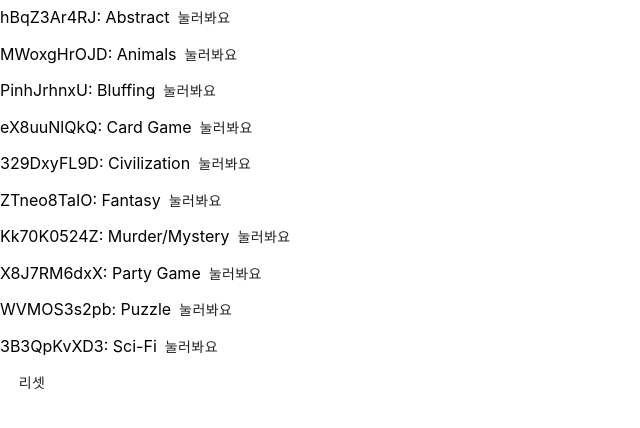
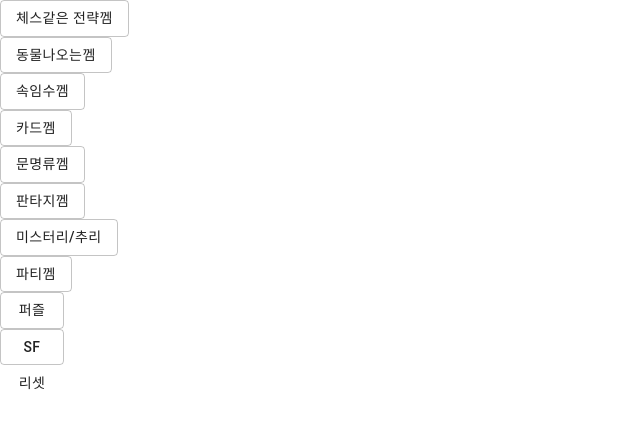
Before and after one commit to Seongnam-Citizen-Developers/scaling-journey, a React (Create React App) app in the folder boardgame/: page / in a window 1280 px wide. Shown: the top 428 px of the page, without its empty margins (0-640 px from the left). Built offline with nearby package versions, Linux system fonts and the light colour scheme.

Commit message:
basic UI work

```diff
--- a/boardgame/src/components/akinator/Category.tsx
+++ b/boardgame/src/components/akinator/Category.tsx
@@ -4,43 +4,43 @@ import Button from '@material-ui/core/Button';
 const categoryMappingTable: { [key: string]: {name: string; comment: string} } = {
    "hBqZ3Ar4RJ": {
      name: "Abstract",
-     comment: ""
+     comment: "체스같은 전략껨"
    },
    "MWoxgHrOJD": {
      name: "Animals",
-     comment: ""
+     comment: "동물나오는껨"
    },
    "PinhJrhnxU": {
      name: "Bluffing",
-     comment: ""
+     comment: "속임수껨"
    },
    "eX8uuNlQkQ": {
      name: "Card Game",
-     comment: ""
+     comment: "카드껨"
    },
    "329DxyFL9D": {
      name: "Civilization",
-     comment: ""
+     comment: "문명류껨"
    },
    "ZTneo8TaIO": {
      name: "Fantasy",
-     comment: ""
+     comment: "판타지껨"
    },
    "Kk70K0524Z": {
      name: "Murder/Mystery",
-     comment: ""
+     comment: "미스터리/추리"
    },
    "X8J7RM6dxX": {
      name: "Party Game",
-     comment: ""
+     comment: "파티껨"
    },
    "WVMOS3s2pb": {
      name: "Puzzle",
-     comment: ""
+     comment: "퍼즐"
    },
    "3B3QpKvXD3": {
      name: "Sci-Fi",
-     comment: ""
+     comment: "SF"
    },
 }
 
@@ -71,8 +71,8 @@ const Category: React.FC<CategoryProps> = ({setPhase, category, setCategory}) =>
   return (
     <>
     {categoryIdList.map((categoryId, index)=>(
-      <div key={index}>{categoryId}: {categoryMappingTable[categoryId].name}
-        <Button onClick={onClick} value={categoryId}>눌러봐요</Button>
+      <div key={index}>
+        <Button variant='outlined' onClick={onClick} value={categoryId}>{categoryMappingTable[categoryId].comment}</Button>
       </div>
     ))}
     </>
--- a/boardgame/src/components/akinator/Mechanics.tsx
+++ b/boardgame/src/components/akinator/Mechanics.tsx
@@ -37,8 +37,8 @@ const Mechanics: React.FC<MechanicsProps> = ({setPhase, mechanics, setMechanics}
   return (
     <>
     {mechanicsIdList.map((mechanicId, index)=>(
-      <div key={index}>{mechanicId}: {mechanicsMappingTable[mechanicId].name} {mechanicsMappingTable[mechanicId].comment}
-        <Button onClick={onClick} value={mechanicId}>눌러봐요</Button>
+      <div key={index}>
+        <Button variant='outlined' onClick={onClick} value={mechanicId}>{mechanicsMappingTable[mechanicId].name}</Button>
       </div>
     ))}
     </>
--- a/boardgame/src/components/akinator/NoResult.tsx
+++ b/boardgame/src/components/akinator/NoResult.tsx
@@ -1,3 +1,4 @@
+import { useHistory } from "react-router-dom"
 import { game } from "../../lib/boardgameAtlas/interfaces"
 
 interface NoResultProps {
@@ -11,6 +12,7 @@ const NoResult: React.FC<NoResultProps> = ({games}) => {
   //   setMechanics(data.currentTarget.value)
   //   setPhase('request')
   // }
+  const history = useHistory()
 
   return games.length === 0 ? (
     <>
@@ -19,8 +21,11 @@ const NoResult: React.FC<NoResultProps> = ({games}) => {
   ) : (
     <>
       {games.map((game, index) =>
-        index < 3 && (<div key={index}>{game.name}
-
+        index < 3 && (<div key={index} onClick={()=>{
+          history.push(`/detail/${game.id}`, )
+        }}>
+          <img src={game.image_url} alt="" width="40%" />
+          {game.name}
         </div>)
       )}
     </>
--- a/boardgame/src/components/akinator/PlayTime.tsx
+++ b/boardgame/src/components/akinator/PlayTime.tsx
@@ -1,5 +1,6 @@
 import React from "react";
 import Button from '@material-ui/core/Button';
+import { blueGrey } from "@material-ui/core/colors";
 
 
 interface PlayTimeProps {
@@ -16,25 +17,33 @@ const PlayTime: React.FC<PlayTimeProps> = ({setPhase, gnt, setGnt, lxt, setLxt})
 
   const onMinClick = (data: any) => {
     console.log(data.currentTarget.value)
-    setGnt(Number(data.currentTarget.value))
+    if (gnt === Number(data.currentTarget.value)){
+      setGnt()
+    } else {
+      setGnt(Number(data.currentTarget.value))
+    }
   }
 
   const onMaxClick = (data: any) => {
     console.log(data.currentTarget.value)
-    setLxt(Number(data.currentTarget.value))
+    if (lxt === Number(data.currentTarget.value)){
+      setLxt()
+    } else {
+      setLxt(Number(data.currentTarget.value))
+    }
   }
 
   return (
     <>
     {minTimeList.map((time,index)=>(
       <div key={index}>
-        <Button value={time} onClick={onMinClick}>{time}분</Button>
+        <Button variant='outlined' value={time} onClick={onMinClick} style={time === gnt? {backgroundColor: '#ececec'}:{}}>{time}분</Button>
       </div>
     ))}
     ----------------------------
     {maxTimeList.map((time,index)=>(
       <div key={index}>
-        <Button value={time} onClick={onMaxClick}>{time}분</Button>
+        <Button variant='outlined' value={time} onClick={onMaxClick} style={time === lxt? {backgroundColor: '#ececec'}:{}}>{time}분</Button>
       </div>
     ))}
     <Button onClick={()=>{setPhase('mechanics')}}> 다음 </Button>
--- a/boardgame/src/components/akinator/Players.tsx
+++ b/boardgame/src/components/akinator/Players.tsx
@@ -21,7 +21,7 @@ const Players: React.FC<PlayersProps> = ({setPhase, setNumOfPeople, numOfPeople}
     <>
     {numList.map((num,index)=>(
       <div key={index}>
-        <Button value={num} onClick={onClick}>{num}명</Button>
+        <Button variant='outlined' value={num} onClick={onClick}>{num}명</Button>
       </div>
     ))}
     </>
--- a/boardgame/src/pages/akinator.tsx
+++ b/boardgame/src/pages/akinator.tsx
@@ -14,7 +14,6 @@ const Akinator: React.FC = () => {
 
   const styles = useStyles()
   const [phase, setPhase] = useState<"category"|"player"|"playTime"|"mechanics"|"request"|"noResult">('category')
-  const [url, setUrl] = useState<string>('')
   const [numOfPeople, setNumOfPeople] = useState<number>()
   const [gnt, setGnt] = useState<number>()
   const [lxt, setLxt] = useState<number>()
@@ -45,10 +44,7 @@ const Akinator: React.FC = () => {
       }
     }
   }
-  useEffect(()=>{
 
-    setUrl(games?.[0] ? games?.[0].image_url : '')
-  }, [games])
 
   useEffect(()=>{
     if (phase==="request") {
@@ -73,6 +69,15 @@ const Akinator: React.FC = () => {
     }
   },[phase])
 
+  const reset = () => {
+    setNumOfPeople(undefined)
+    setGnt(undefined)
+    setLxt(undefined)
+    setCategory(undefined)
+    setMechanics(undefined)
+    setGames([])
+    setPhase('category')
+  }
   // getBoardgames
   return (
     <>
@@ -100,10 +105,9 @@ const Akinator: React.FC = () => {
       }
       {/* <Button onClick={onSubmit}>사진</Button> */}
       <Button onClick={()=>{
-        setGames([])
-        setPhase("category")
+        reset()
       }}>리셋</Button>
-      <img src={url} alt="" width="100%" />
+
     </>
   )
 }
```
